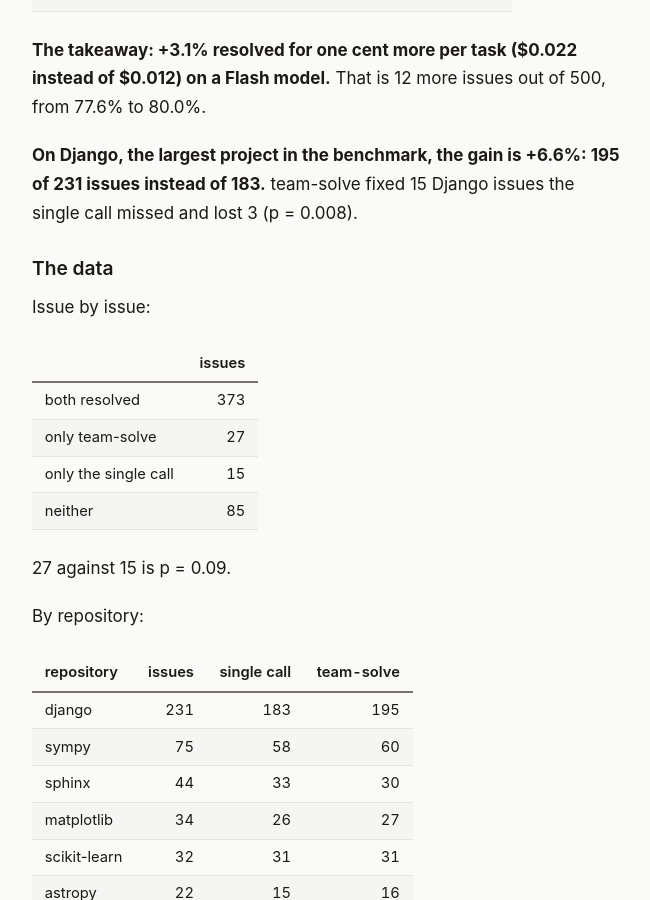
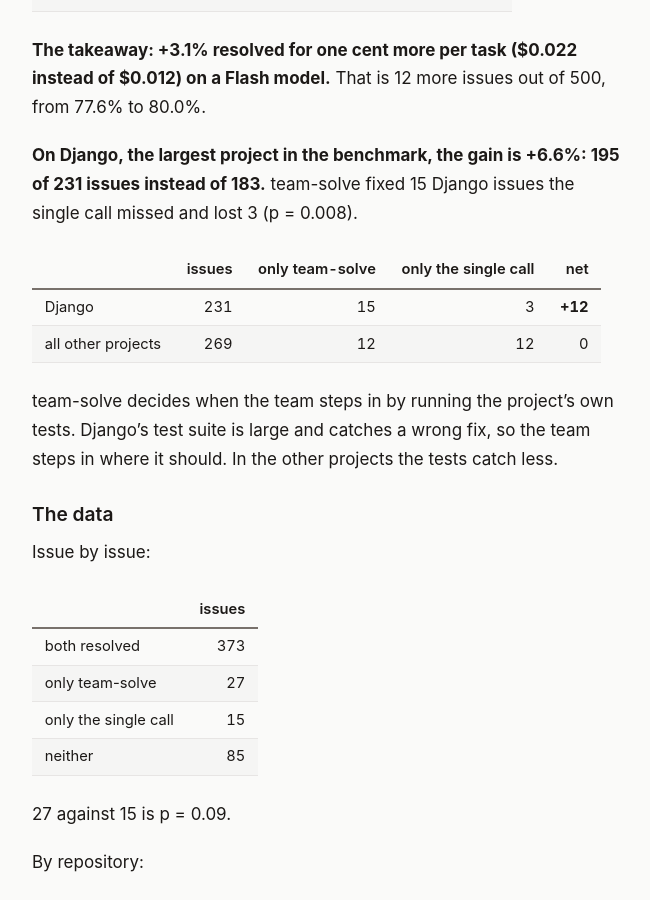
Before and after one commit to guregodevo/guregodevo.github.io, a Jekyll site: the page built from _posts/2026-11-07-swe-bench-verified-deepseek-team-solve.md, in a window 1280 px wide and 900 px high, scrolled down 908 px. Shown: the whole window, without its empty margins (312-962 px from the left). Built offline with Jekyll 4.4.1, drawn with Linux system fonts in a browser that asks for light colours.

Commit message:
The SWE-bench post: Django against the other projects

```diff
--- a/_posts/2026-11-07-swe-bench-verified-deepseek-team-solve.md
+++ b/_posts/2026-11-07-swe-bench-verified-deepseek-team-solve.md
@@ -21,6 +21,13 @@
 **The takeaway: +3.1% resolved for one cent more per task ($0.022 instead of $0.012) on a Flash model.** That is 12 more issues out of 500, from 77.6% to 80.0%.
 
 **On Django, the largest project in the benchmark, the gain is +6.6%: 195 of 231 issues instead of 183.** team-solve fixed 15 Django issues the single call missed and lost 3 (p = 0.008).
+
+| | issues | only team-solve | only the single call | net |
+|---|---|---|---|---|
+| Django | 231 | 15 | 3 | **+12** |
+| all other projects | 269 | 12 | 12 | 0 |
+
+team-solve decides when the team steps in by running the project's own tests. Django's test suite is large and catches a wrong fix, so the team steps in where it should. In the other projects the tests catch less.
 
 ## The data
 
```
